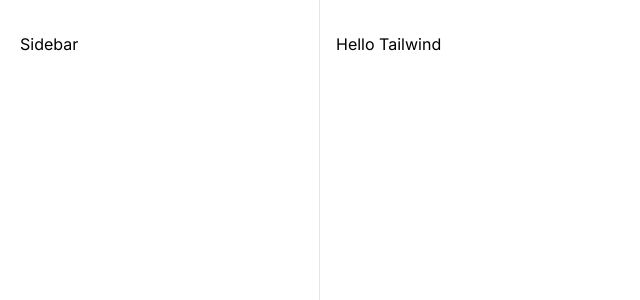
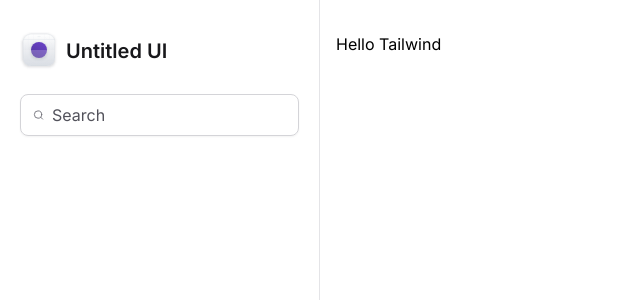
Before and after one commit to jccamargo15/tailwind-next, a Next.js app: page / in a window 1280 px wide. Shown: the top 300 px of the page, without its empty margins (0-640 px from the left). Built offline with nearby package versions, Linux system fonts and the light colour scheme.

Commit message:
feat: Logo e Input de busca

```diff
--- a/package.json
+++ b/package.json
@@ -9,6 +9,7 @@
     "lint": "next lint"
   },
   "dependencies": {
+    "lucide-react": "^0.299.0",
     "next": "14.0.4",
     "react": "^18",
     "react-dom": "^18"
--- a/src/app/layout.tsx
+++ b/src/app/layout.tsx
@@ -1,6 +1,7 @@
 import type { Metadata } from 'next'
 import { Inter } from 'next/font/google'
 import './globals.css'
+import { Sidebar } from '@/components/Sidebar'
 
 const inter = Inter({ subsets: ['latin'] })
 
@@ -17,8 +18,8 @@
   return (
     <html lang="en">
       <body className={inter.className}>
-        <div className="grid-cols-app grid min-h-screen">
-          <aside className="border-r border-zinc-200 px-5 py-8">Sidebar</aside>
+        <div className="grid min-h-screen grid-cols-app">
+          <Sidebar />
 
           <main className="px-4 pb-12 pt-8">{children}</main>
         </div>
--- /dev/null
+++ b/src/components/Sidebar/Logo.tsx
@@ -0,0 +1,209 @@
+export function Logo() {
+  return (
+    <strong className="flex items-center gap-2 text-xl font-semibold text-zinc-900">
+      <svg
+        width={38}
+        height={38}
+        viewBox="0 0 38 38"
+        fill="none"
+        xmlns="http://www.w3.org/2000/svg"
+      >
+        <g filter="url(#filter0_dd_12075_307)">
+          <g clipPath="url(#clip0_12075_307)">
+            <rect x={3} y={2} width={32} height={32} rx={8} fill="#fff" />
+            <rect
+              x={3}
+              y={2}
+              width={32}
+              height={32}
+              rx={8}
+              fill="url(#paint0_linear_12075_307)"
+            />
+            <path
+              fillRule="evenodd"
+              clipRule="evenodd"
+              d="M19 4.039c-7.71 0-13.961 6.25-13.961 13.961 0 7.71 6.25 13.961 13.961 13.961 7.71 0 13.961-6.25 13.961-13.961 0-7.71-6.25-13.961-13.961-13.961zM4.961 18c0-7.753 6.286-14.039 14.039-14.039S33.039 10.247 33.039 18 26.753 32.039 19 32.039 4.961 25.753 4.961 18z"
+              fill="#D0D5DD"
+            />
+            <path
+              fillRule="evenodd"
+              clipRule="evenodd"
+              d="M19 14.078a3.922 3.922 0 100 7.845 3.922 3.922 0 000-7.845zM15 18a4 4 0 118 0 4 4 0 01-8 0z"
+              fill="#D0D5DD"
+            />
+            <path
+              fillRule="evenodd"
+              clipRule="evenodd"
+              d="M19 15.32a2.68 2.68 0 100 5.36 2.68 2.68 0 000-5.36zM16.243 18a2.757 2.757 0 115.514 0 2.757 2.757 0 01-5.514 0z"
+              fill="#D0D5DD"
+            />
+            <path d="M18.961 2h.078v32h-.078V2z" fill="#D0D5DD" />
+            <path d="M35 17.96v.079H3v-.078h32z" fill="#D0D5DD" />
+            <path
+              d="M29.602 2h.078v32h-.078V2zM13.64 2h.078v32h-.077V2zM24.282 2h.077v32h-.077V2zM8.32 2h.078v32H8.32V2z"
+              fill="#D0D5DD"
+            />
+            <path
+              d="M35 28.602v.077H3v-.077h32zM35 12.64v.078H3v-.077h32zM35 23.281v.078H3v-.078h32zM35 7.32v.078H3V7.32h32z"
+              fill="#D0D5DD"
+            />
+            <g filter="url(#filter1_dd_12075_307)">
+              <circle
+                cx={19}
+                cy={18}
+                r={8}
+                fill="url(#paint1_linear_12075_307)"
+              />
+            </g>
+            <g filter="url(#filter2_b_12075_307)">
+              <path
+                d="M3 18h32v3.2c0 4.48 0 6.72-.872 8.432a8 8 0 01-3.496 3.496C28.92 34 26.68 34 22.2 34h-6.4c-4.48 0-6.72 0-8.432-.872a8 8 0 01-3.496-3.496C3 27.92 3 25.68 3 21.2V18z"
+                fill="#fff"
+                fillOpacity={0.2}
+              />
+            </g>
+          </g>
+          <rect
+            x={3.15}
+            y={2.15}
+            width={31.7}
+            height={31.7}
+            rx={7.85}
+            stroke="#D0D5DD"
+            strokeWidth={0.3}
+          />
+        </g>
+        <defs>
+          <filter
+            id="filter0_dd_12075_307"
+            x={0}
+            y={0}
+            width={38}
+            height={38}
+            filterUnits="userSpaceOnUse"
+            colorInterpolationFilters="sRGB"
+          >
+            <feFlood floodOpacity={0} result="BackgroundImageFix" />
+            <feColorMatrix
+              in="SourceAlpha"
+              values="0 0 0 0 0 0 0 0 0 0 0 0 0 0 0 0 0 0 127 0"
+              result="hardAlpha"
+            />
+            <feOffset dy={1} />
+            <feGaussianBlur stdDeviation={1} />
+            <feColorMatrix values="0 0 0 0 0.0627451 0 0 0 0 0.0941176 0 0 0 0 0.156863 0 0 0 0.06 0" />
+            <feBlend
+              in2="BackgroundImageFix"
+              result="effect1_dropShadow_12075_307"
+            />
+            <feColorMatrix
+              in="SourceAlpha"
+              values="0 0 0 0 0 0 0 0 0 0 0 0 0 0 0 0 0 0 127 0"
+              result="hardAlpha"
+            />
+            <feOffset dy={1} />
+            <feGaussianBlur stdDeviation={1.5} />
+            <feColorMatrix values="0 0 0 0 0.0627451 0 0 0 0 0.0941176 0 0 0 0 0.156863 0 0 0 0.1 0" />
+            <feBlend
+              in2="effect1_dropShadow_12075_307"
+              result="effect2_dropShadow_12075_307"
+            />
+            <feBlend
+              in="SourceGraphic"
+              in2="effect2_dropShadow_12075_307"
+              result="shape"
+            />
+          </filter>
+          <filter
+            id="filter1_dd_12075_307"
+            x={8}
+            y={8}
+            width={22}
+            height={22}
+            filterUnits="userSpaceOnUse"
+            colorInterpolationFilters="sRGB"
+          >
+            <feFlood floodOpacity={0} result="BackgroundImageFix" />
+            <feColorMatrix
+              in="SourceAlpha"
+              values="0 0 0 0 0 0 0 0 0 0 0 0 0 0 0 0 0 0 127 0"
+              result="hardAlpha"
+            />
+            <feOffset dy={1} />
+            <feGaussianBlur stdDeviation={1} />
+            <feColorMatrix values="0 0 0 0 0.0627451 0 0 0 0 0.0941176 0 0 0 0 0.156863 0 0 0 0.06 0" />
+            <feBlend
+              in2="BackgroundImageFix"
+              result="effect1_dropShadow_12075_307"
+            />
+            <feColorMatrix
+              in="SourceAlpha"
+              values="0 0 0 0 0 0 0 0 0 0 0 0 0 0 0 0 0 0 127 0"
+              result="hardAlpha"
+            />
+            <feOffset dy={1} />
+            <feGaussianBlur stdDeviation={1.5} />
+            <feColorMatrix values="0 0 0 0 0.0627451 0 0 0 0 0.0941176 0 0 0 0 0.156863 0 0 0 0.1 0" />
+            <feBlend
+              in2="effect1_dropShadow_12075_307"
+              result="effect2_dropShadow_12075_307"
+            />
+            <feBlend
+              in="SourceGraphic"
+              in2="effect2_dropShadow_12075_307"
+              result="shape"
+            />
+          </filter>
+          <filter
+            id="filter2_b_12075_307"
+            x={-2}
+            y={13}
+            width={42}
+            height={26}
+            filterUnits="userSpaceOnUse"
+            colorInterpolationFilters="sRGB"
+          >
+            <feFlood floodOpacity={0} result="BackgroundImageFix" />
+            <feGaussianBlur in="BackgroundImageFix" stdDeviation={2.5} />
+            <feComposite
+              in2="SourceAlpha"
+              operator="in"
+              result="effect1_backgroundBlur_12075_307"
+            />
+            <feBlend
+              in="SourceGraphic"
+              in2="effect1_backgroundBlur_12075_307"
+              result="shape"
+            />
+          </filter>
+          <linearGradient
+            id="paint0_linear_12075_307"
+            x1={19}
+            y1={2}
+            x2={19}
+            y2={34}
+            gradientUnits="userSpaceOnUse"
+          >
+            <stop stopColor="#fff" />
+            <stop offset={1} stopColor="#D0D5DD" />
+          </linearGradient>
+          <linearGradient
+            id="paint1_linear_12075_307"
+            x1={15}
+            y1={26}
+            x2={23}
+            y2={10}
+            gradientUnits="userSpaceOnUse"
+          >
+            <stop stopColor="#53389E" />
+            <stop offset={1} stopColor="#6941C6" />
+          </linearGradient>
+          <clipPath id="clip0_12075_307">
+            <rect x={3} y={2} width={32} height={32} rx={8} fill="#fff" />
+          </clipPath>
+        </defs>
+      </svg>
+      <span>Untitled UI</span>
+    </strong>
+  )
+}
--- /dev/null
+++ b/src/components/Sidebar/index.tsx
@@ -0,0 +1,18 @@
+import { Logo } from './Logo'
+import { Search } from 'lucide-react'
+
+export function Sidebar() {
+  return (
+    <aside className="space-y-6 border-r border-zinc-200 px-5 py-8">
+      <Logo />
+
+      <div className="flex w-full items-center gap-2 rounded-lg border border-zinc-300 px-3 py-2 shadow-sm">
+        <Search className="h-5 w-5 text-zinc-500" />
+        <input
+          className="flex-1 border-0 bg-transparent p-0 text-zinc-900 placeholder-zinc-600"
+          placeholder="Search"
+        />
+      </div>
+    </aside>
+  )
+}
```
Also changed, not shown: 1 other file (tests, documents, lock files or other folders).
